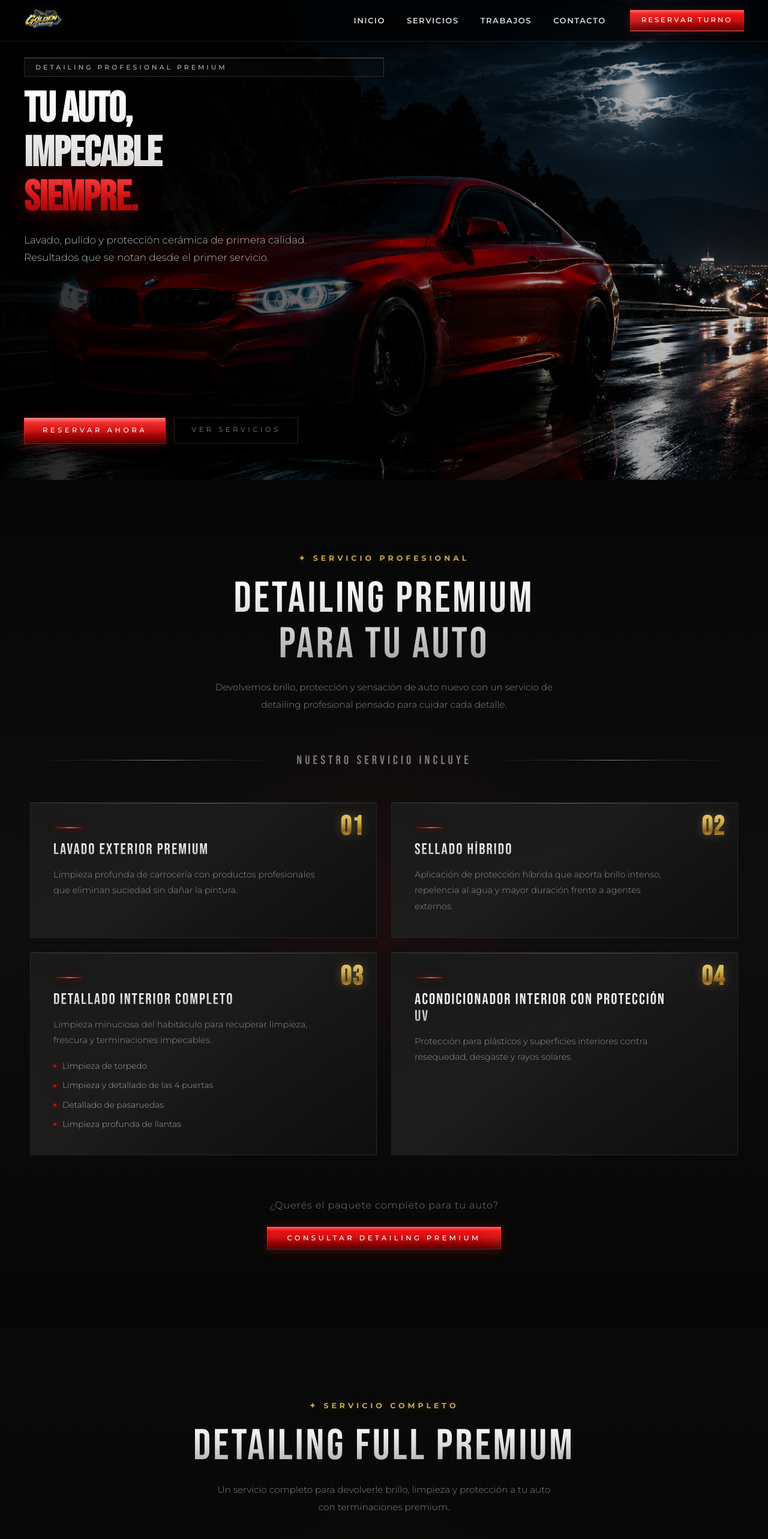
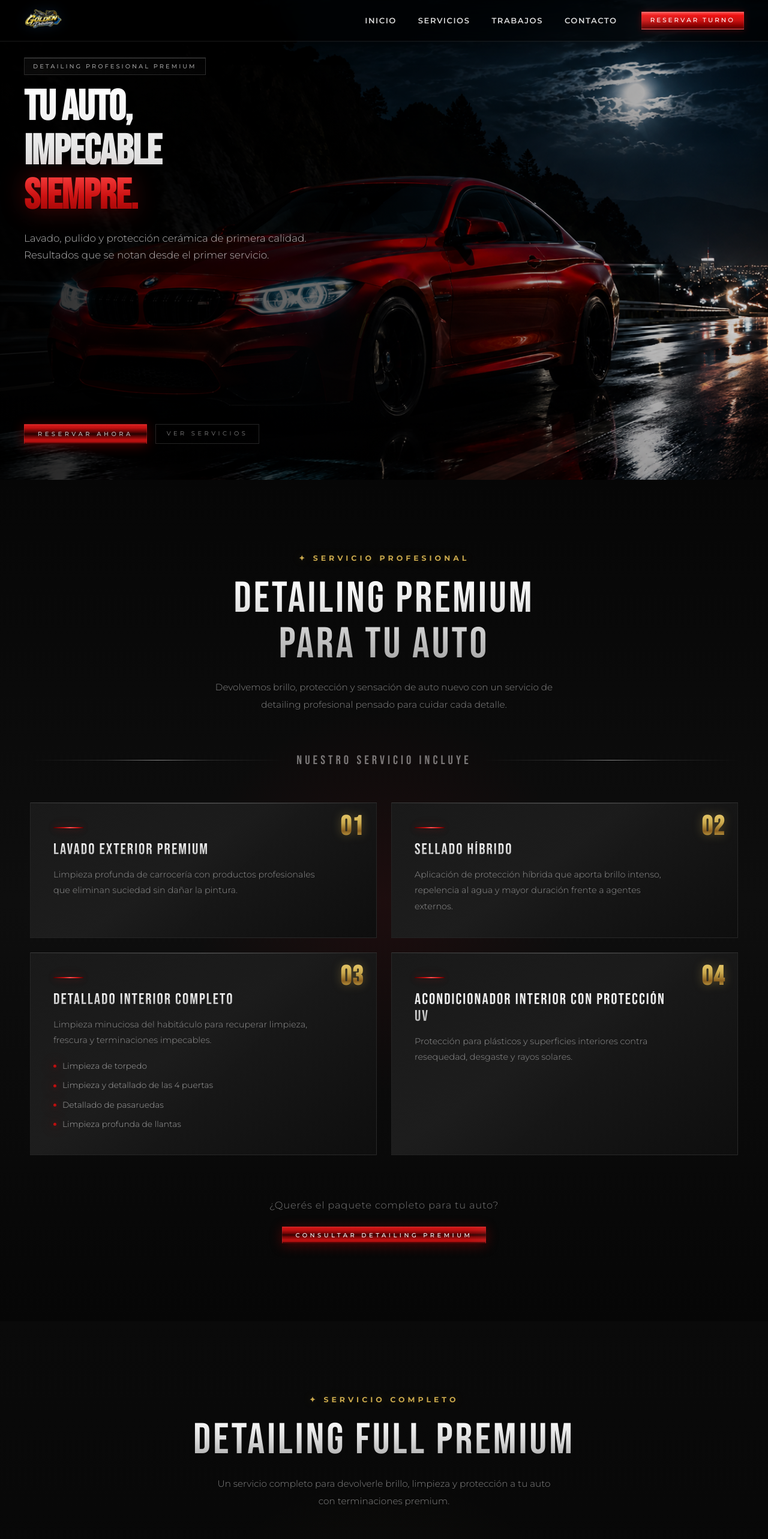
Before and after one commit to PACZKONATASHA/golden.detailing, a React (Vite) app: page / in a window 1280 px wide. Shown: the top 2566 px of the page at 60% size. Built offline with nearby package versions, Linux system fonts and the light colour scheme.

Commit message:
Botones car paint metalico rojo con banda oscura

```diff
--- a/src/components/Hero.css
+++ b/src/components/Hero.css
@@ -134,7 +134,7 @@
 /* CTA button */
 .nav-cta {
   flex-shrink: 0;
-  padding: 7px 18px;
+  padding: 5px 14px;
   border-radius: 0;
   background: linear-gradient(180deg,
     #FF5555 0%,
@@ -145,7 +145,7 @@
   );
   color: #fff;
   text-decoration: none;
-  font-size: 0.72rem;
+  font-size: 0.65rem;
   font-weight: 500;
   text-transform: uppercase;
   letter-spacing: 3px;
@@ -274,13 +274,13 @@
 /* Tag */
 .hero-tag {
   display: inline-block;
-  font-size: 0.68rem;
+  font-size: 0.62rem;
   font-weight: 500;
   text-transform: uppercase;
-  letter-spacing: 4px;
-  color: rgba(255,255,255,0.7);
+  letter-spacing: 3px;
+  color: rgba(255,255,255,0.6);
   margin: 0;
-  padding: 6px 18px;
+  padding: 5px 14px;
   border: 1px solid rgba(255, 255, 255, 0.15);
   border-top-color: rgba(255, 255, 255, 0.25);
   border-radius: 0;
@@ -288,6 +288,7 @@
   backdrop-filter: blur(4px);
   -webkit-backdrop-filter: blur(4px);
   box-shadow: inset 0 1px 0 rgba(255,255,255,0.08);
+  width: fit-content;
 }
 
 /* Título */
@@ -322,28 +323,31 @@
 
 /* Botones */
 .btn-primary {
-  padding: 11px 30px;
+  padding: 7px 22px;
   background: linear-gradient(180deg,
-    #FF5555 0%,
-    #EE1111 18%,
-    #CC1212 48%,
-    #8B0000 80%,
-    #580000 100%
+    #D41414 0%,
+    #C01010 18%,
+    #7A0606 38%,
+    #350202 50%,
+    #7A0606 62%,
+    #C01010 82%,
+    #9A0C0C 100%
   );
   color: #fff;
   text-decoration: none;
-  font-size: 0.72rem;
+  font-size: 0.62rem;
   font-weight: 500;
   text-transform: uppercase;
   letter-spacing: 4.5px;
   border-radius: 0;
-  border: 1px solid rgba(255, 255, 255, 0.12);
-  border-bottom-color: rgba(0, 0, 0, 0.5);
+  border: 1px solid rgba(255, 255, 255, 0.08);
+  border-top-color: rgba(220, 80, 80, 0.3);
+  border-bottom-color: rgba(0, 0, 0, 0.6);
   transition: all 0.35s cubic-bezier(0.4, 0, 0.2, 1);
   box-shadow:
-    0 2px 18px rgba(204, 18, 18, 0.35),
-    inset 0 1px 0 rgba(255, 180, 180, 0.45),
-    inset 0 -1px 0 rgba(0, 0, 0, 0.45);
+    0 3px 20px rgba(160, 0, 0, 0.45),
+    inset 0 1px 0 rgba(255, 100, 100, 0.2),
+    inset 0 -1px 0 rgba(0, 0, 0, 0.55);
   position: relative;
   overflow: hidden;
 }
@@ -353,29 +357,40 @@
   position: absolute;
   inset: 0;
   background: linear-gradient(180deg,
-    rgba(255, 210, 210, 0.28) 0%,
-    rgba(255, 120, 120, 0.12) 35%,
-    transparent 65%
+    rgba(255, 80, 80, 0.12) 0%,
+    transparent 20%,
+    rgba(0, 0, 0, 0.25) 45%,
+    rgba(0, 0, 0, 0.3) 55%,
+    transparent 80%,
+    rgba(255, 40, 40, 0.04) 100%
   );
   pointer-events: none;
 }
 
 .btn-primary:hover {
-  background: linear-gradient(160deg, #A80A0A 0%, #E01515 45%, #C01010 100%);
+  background: linear-gradient(180deg,
+    #E81818 0%,
+    #CC1212 18%,
+    #8C0808 38%,
+    #450303 50%,
+    #8C0808 62%,
+    #CC1212 82%,
+    #AA1010 100%
+  );
   transform: translateY(-1px);
   box-shadow:
-    0 4px 28px rgba(204, 18, 18, 0.45),
-    inset 0 1px 0 rgba(255, 255, 255, 0.22),
-    inset 0 -1px 0 rgba(0, 0, 0, 0.35);
-  border-color: rgba(255, 255, 255, 0.2);
+    0 4px 28px rgba(180, 0, 0, 0.55),
+    inset 0 1px 0 rgba(255, 120, 120, 0.25),
+    inset 0 -1px 0 rgba(0, 0, 0, 0.6);
+  border-top-color: rgba(240, 100, 100, 0.4);
 }
 
 .btn-ghost {
-  padding: 10px 28px;
+  padding: 6px 18px;
   background: transparent;
   color: rgba(255, 255, 255, 0.5);
   text-decoration: none;
-  font-size: 0.72rem;
+  font-size: 0.62rem;
   font-weight: 400;
   text-transform: uppercase;
   letter-spacing: 4.5px;
@@ -446,8 +461,8 @@
 
   .btn-primary,
   .btn-ghost {
-    padding: 12px 24px;
-    font-size: 0.8rem;
+    padding: 7px 22px;
+    font-size: 0.62rem;
   }
 
   .hero-bg img {
@@ -471,6 +486,7 @@
 
   .hero-actions {
     flex-direction: column;
+    align-items: flex-start;
   }
 
   .btn-primary,
--- a/src/index.css
+++ b/src/index.css
@@ -89,18 +89,21 @@ h1, h2, h3 {
   align-items: center;
   gap: 10px;
   background: linear-gradient(180deg,
-    #FF5555 0%,
-    #EE1111 18%,
-    #CC1212 48%,
-    #8B0000 80%,
-    #580000 100%
+    #D41414 0%,
+    #C01010 18%,
+    #7A0606 38%,
+    #350202 50%,
+    #7A0606 62%,
+    #C01010 82%,
+    #9A0C0C 100%
   );
   color: #fff;
-  padding: 11px 32px;
-  border: 1px solid rgba(255, 255, 255, 0.12);
-  border-bottom-color: rgba(0, 0, 0, 0.5);
+  padding: 7px 22px;
+  border: 1px solid rgba(255, 255, 255, 0.08);
+  border-top-color: rgba(220, 80, 80, 0.3);
+  border-bottom-color: rgba(0, 0, 0, 0.6);
   font-family: 'Montserrat', sans-serif;
-  font-size: 0.72rem;
+  font-size: 0.62rem;
   font-weight: 500;
   text-transform: uppercase;
   letter-spacing: 4.5px;
@@ -110,9 +113,9 @@ h1, h2, h3 {
   position: relative;
   overflow: hidden;
   box-shadow:
-    0 2px 18px rgba(204, 18, 18, 0.35),
-    inset 0 1px 0 rgba(255, 180, 180, 0.45),
-    inset 0 -1px 0 rgba(0, 0, 0, 0.45);
+    0 3px 20px rgba(160, 0, 0, 0.45),
+    inset 0 1px 0 rgba(255, 100, 100, 0.2),
+    inset 0 -1px 0 rgba(0, 0, 0, 0.55);
 }
 
 .btn-red::before {
@@ -120,27 +123,32 @@ h1, h2, h3 {
   position: absolute;
   inset: 0;
   background: linear-gradient(180deg,
-    rgba(255, 210, 210, 0.28) 0%,
-    rgba(255, 120, 120, 0.12) 35%,
-    transparent 65%
+    rgba(255, 80, 80, 0.12) 0%,
+    transparent 20%,
+    rgba(0, 0, 0, 0.25) 45%,
+    rgba(0, 0, 0, 0.3) 55%,
+    transparent 80%,
+    rgba(255, 40, 40, 0.04) 100%
   );
   pointer-events: none;
 }
 
 .btn-red:hover {
   background: linear-gradient(180deg,
-    #FF6666 0%,
-    #FF2222 18%,
-    #E01515 48%,
-    #A80A0A 80%,
-    #6B0000 100%
+    #E81818 0%,
+    #CC1212 18%,
+    #8C0808 38%,
+    #450303 50%,
+    #8C0808 62%,
+    #CC1212 82%,
+    #AA1010 100%
   );
   box-shadow:
-    0 4px 28px rgba(204, 18, 18, 0.5),
-    inset 0 1px 0 rgba(255, 200, 200, 0.55),
-    inset 0 -1px 0 rgba(0, 0, 0, 0.5);
+    0 4px 28px rgba(180, 0, 0, 0.55),
+    inset 0 1px 0 rgba(255, 120, 120, 0.25),
+    inset 0 -1px 0 rgba(0, 0, 0, 0.6);
   transform: translateY(-1px);
-  border-color: rgba(255, 255, 255, 0.2);
+  border-top-color: rgba(240, 100, 100, 0.4);
 }
 
 .btn-red:hover::before {
@@ -176,8 +184,8 @@ h1, h2, h3 {
   }
 
   .btn-red {
-    padding: 13px 32px;
-    font-size: 0.78rem;
+    padding: 7px 22px;
+    font-size: 0.62rem;
   }
 }
 
@@ -187,9 +195,9 @@ h1, h2, h3 {
   }
 
   .btn-red {
-    padding: 12px 28px;
-    font-size: 0.75rem;
-    width: 100%;
+    padding: 7px 20px;
+    font-size: 0.62rem;
+    width: auto;
     justify-content: center;
   }
 }
```
Also changed, not shown: src/assets/images/imagen de boton.png (added).
